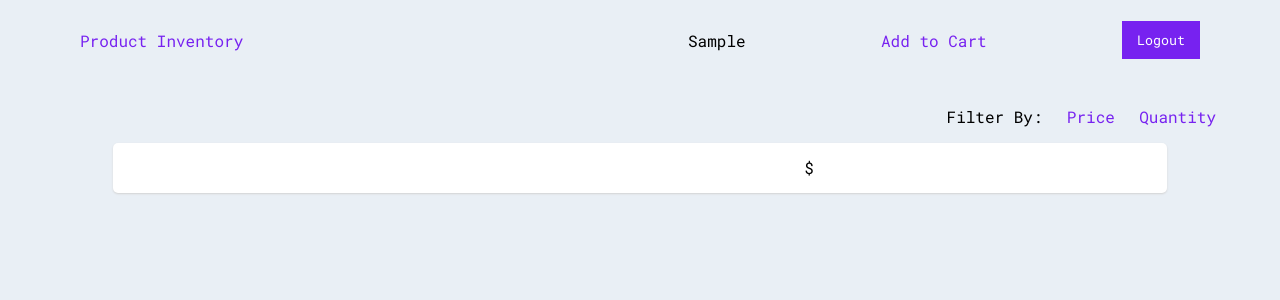
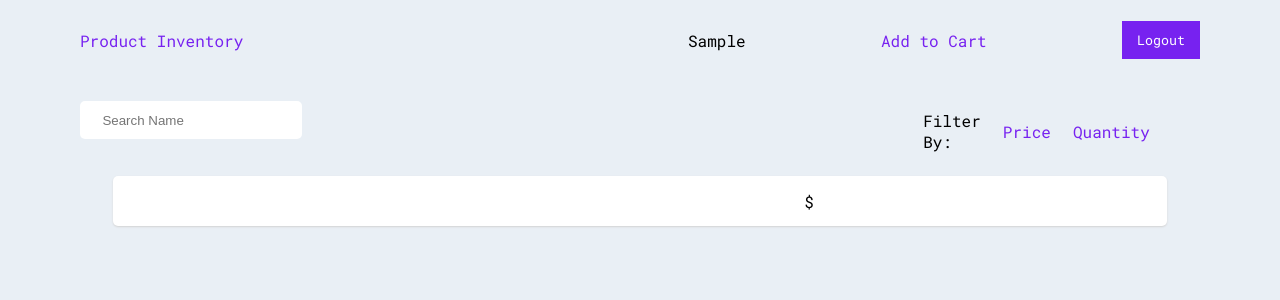
Before and after one commit to aksharma-7/product-inventory, a React (Create React App) app: page / in a window 1280 px wide. Both pictures are taken after typing "Sample", "name@example.com" into the empty fields and a click on the button "Login". Shown: the top 300 px of the page. Built offline with nearby package versions, Linux system fonts and the light colour scheme.

Commit message:
added search functionality

```diff
--- a/src/components/Home/Home.css
+++ b/src/components/Home/Home.css
@@ -1,13 +1,25 @@
+.container {
+  display: flex;
+  justify-content: space-between;
+}
+
+.search {
+  padding: 1% 2%;
+  outline: none;
+  border: none;
+  border-radius: 5px;
+}
+
 .filter-container {
   display: flex;
-  justify-content: flex-end;
   align-items: center;
   margin: 2% 5% 0 0;
+  width: max-content;
 }
 
 .price-filter,
 .quantity-filter {
-  margin-left: 2%;
+  margin-left: 10%;
   color: #7722f0;
   cursor: pointer;
 }
--- a/src/components/Home/Home.js
+++ b/src/components/Home/Home.js
@@ -1,4 +1,4 @@
-import React from 'react';
+import React, { useState } from 'react';
 import { useSelector } from 'react-redux';
 import Header from '../Header/Header';
 import Product from '../Product/Product';
@@ -6,6 +6,7 @@ import './Home.css';
 
 const Home = () => {
   const products = useSelector((state) => state.products);
+  const [searchInput, setSearchInput] = useState('');
 
   const handlePriceFilter = () => {
     products.products.sort((a, b) => a.price - b.price);
@@ -15,9 +16,22 @@ const Home = () => {
     products.products.sort((a, b) => a.quantity - b.quantity);
   };
 
+  const handleSearch = (e) => {
+    setSearchInput(e.target.value);
+    products.products.filter((product) =>
+      product.productName.toLowerCase().includes(searchInput)
+    );
+  };
   return (
     <>
       <Header />
+      <div className='container'>
+        <input
+          className='search'
+          placeholder='Search Name'
+          value={searchInput}
+          onChange={handleSearch}
+        />
         <div className='filter-container'>
           Filter By:
           <span className='price-filter' onClick={handlePriceFilter}>
@@ -27,6 +41,7 @@ const Home = () => {
             Quantity
           </span>
         </div>
+      </div>
       {products.products.map((product, index) => (
         <Product key={index} product={product} />
       ))}
```
Lines whose indentation alone changed are shown as unchanged.
